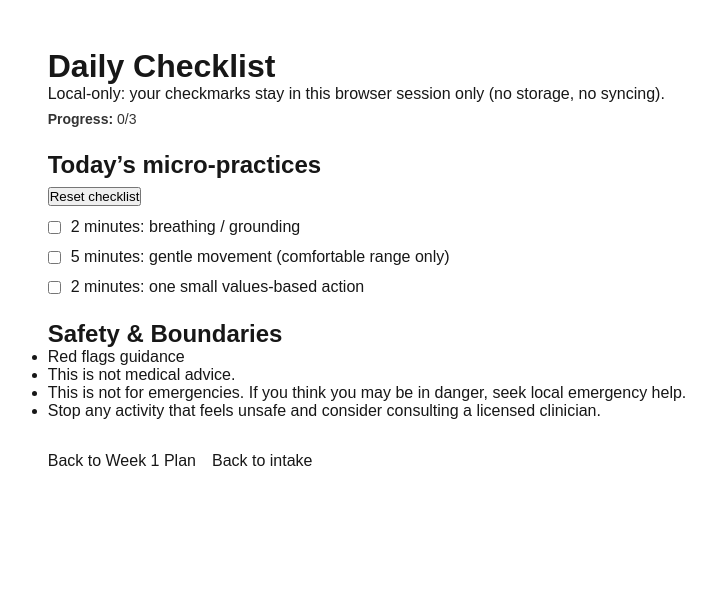
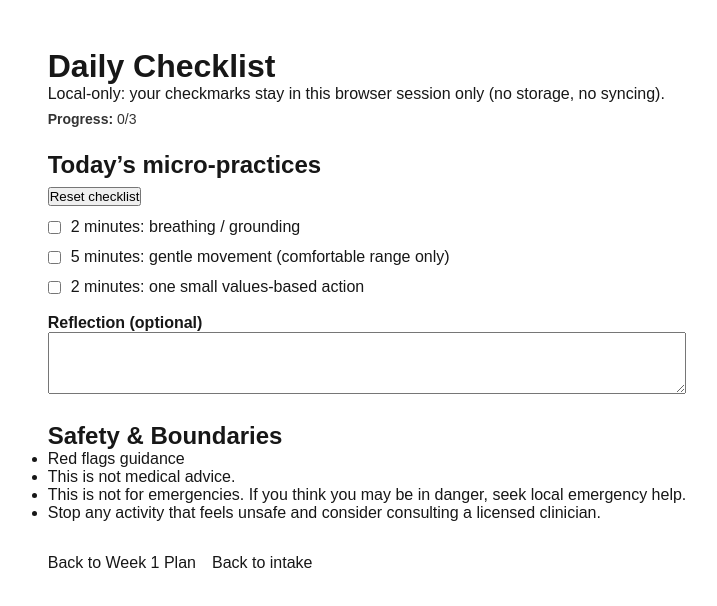
Before and after one commit to raak-tech/PTS, a Next.js app in the folder apps/web/: page /daily in a window 1280 px wide. Shown: the top 606 px of the page, without its empty margins (273-990 px from the left). Built offline with nearby package versions, Linux system fonts and the light colour scheme.

Commit message:
feat(web): add optional daily reflection note (local-only)

```diff
--- a/apps/web/src/app/daily/page.tsx
+++ b/apps/web/src/app/daily/page.tsx
@@ -20,6 +20,7 @@ export default function DailyChecklistPage() {
   );
 
   const [checked, setChecked] = useState<Record<string, boolean>>({});
+  const [reflection, setReflection] = useState("");
 
   const totalCount = items.length;
   const completedCount = items.reduce(
@@ -44,7 +45,13 @@ export default function DailyChecklistPage() {
         <h2>Today’s micro-practices</h2>
 
         <div style={{ marginTop: 8, marginBottom: 12 }}>
-          <button type="button" onClick={() => setChecked({})}>
+          <button
+            type="button"
+            onClick={() => {
+              setChecked({});
+              setReflection("");
+            }}
+          >
             Reset checklist
           </button>
         </div>
@@ -72,6 +79,20 @@ export default function DailyChecklistPage() {
             </li>
           ))}
         </ul>
+
+        <div style={{ marginTop: 18 }}>
+          <label htmlFor="reflection" style={{ display: "block", fontWeight: 600 }}>
+            Reflection (optional)
+          </label>
+          <textarea
+            id="reflection"
+            name="reflection"
+            rows={4}
+            value={reflection}
+            onChange={(e) => setReflection(e.target.value)}
+            style={{ width: "100%", maxWidth: 680 }}
+          />
+        </div>
       </section>
 
       <Guardrails style={{ marginTop: 24 }} />
```
Also changed, not shown: 2 other files (tests, documents, lock files or other folders).
